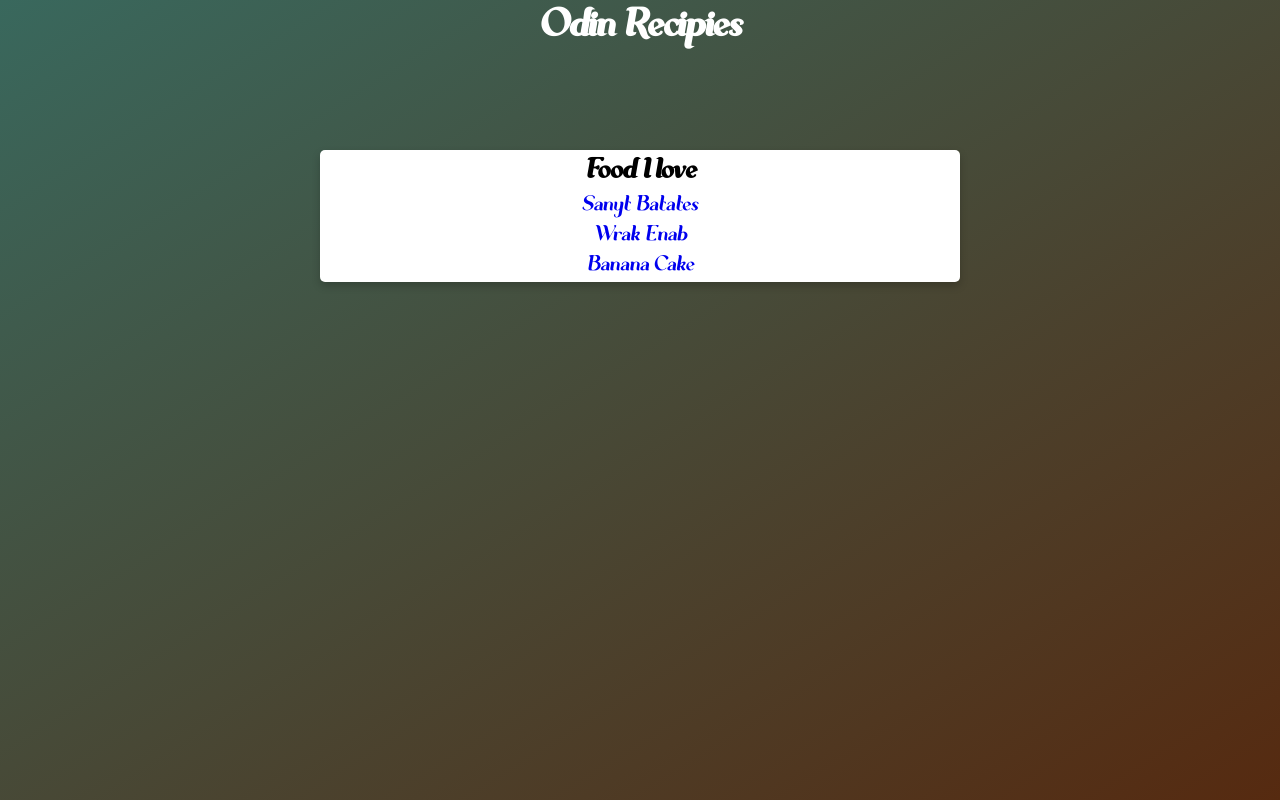
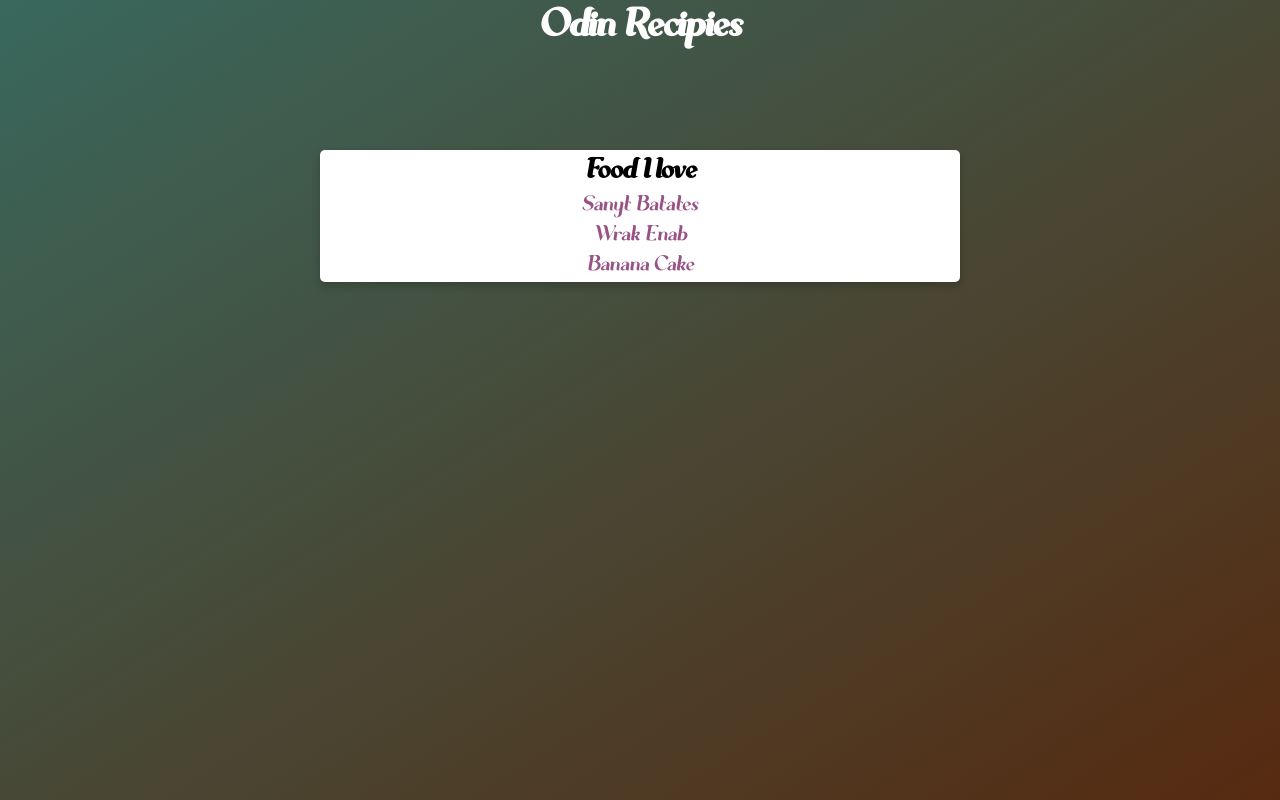
Before and after one commit to MohamedElshazly/odin-recipes, a plain HTML site: page index.html in a window 1280 px wide. Drawn offline with Linux system fonts and the light colour scheme.

Commit message:
small index style change

```diff
--- a/index.html
+++ b/index.html
@@ -14,9 +14,9 @@
             <div class="container">
                 <h2 class="medium">Food I love</h2>
                 <ul class="list">
-                    <li><a href="/recepies/sanyt_batates.html">Sanyt Batates</a></li>
-                    <li><a href="/recepies/warak enab.html">Wrak Enab</a></li>
-                    <li><a href="/recepies/banana_cake.html">Banana Cake</a></li>
+                    <li><a href="recepies/sanyt_batates.html">Sanyt Batates</a></li>
+                    <li><a href="recepies/warak enab.html">Wrak Enab</a></li>
+                    <li><a href="recepies/banana_cake.html">Banana Cake</a></li>
                 </ul>
             </div>
         </div>
--- a/style.css
+++ b/style.css
@@ -63,6 +63,7 @@
 
 .list a{
     text-decoration: none;
+    color: #75195ec0;
     transition: font-size 0.5s;
 }
 
```
